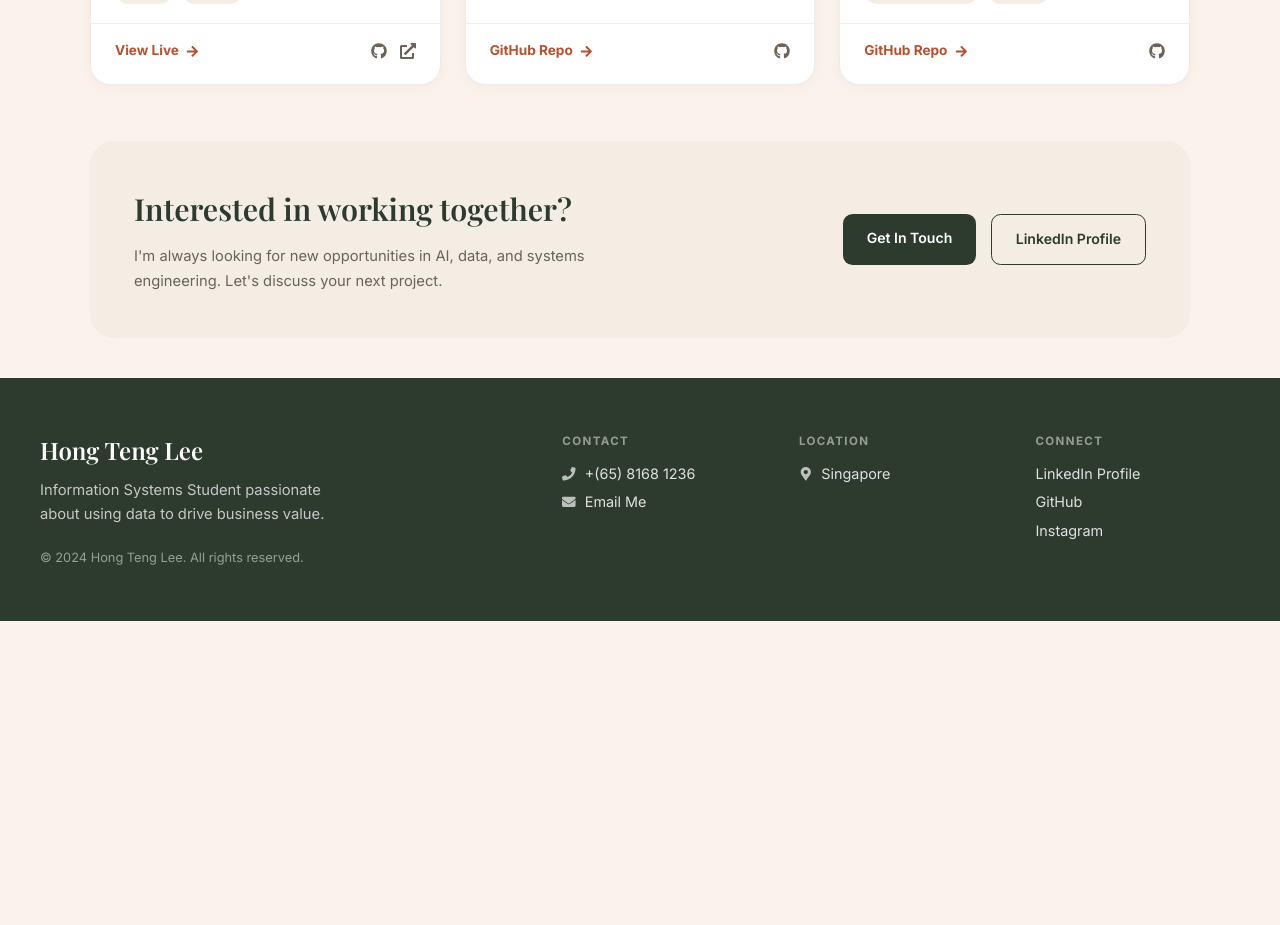
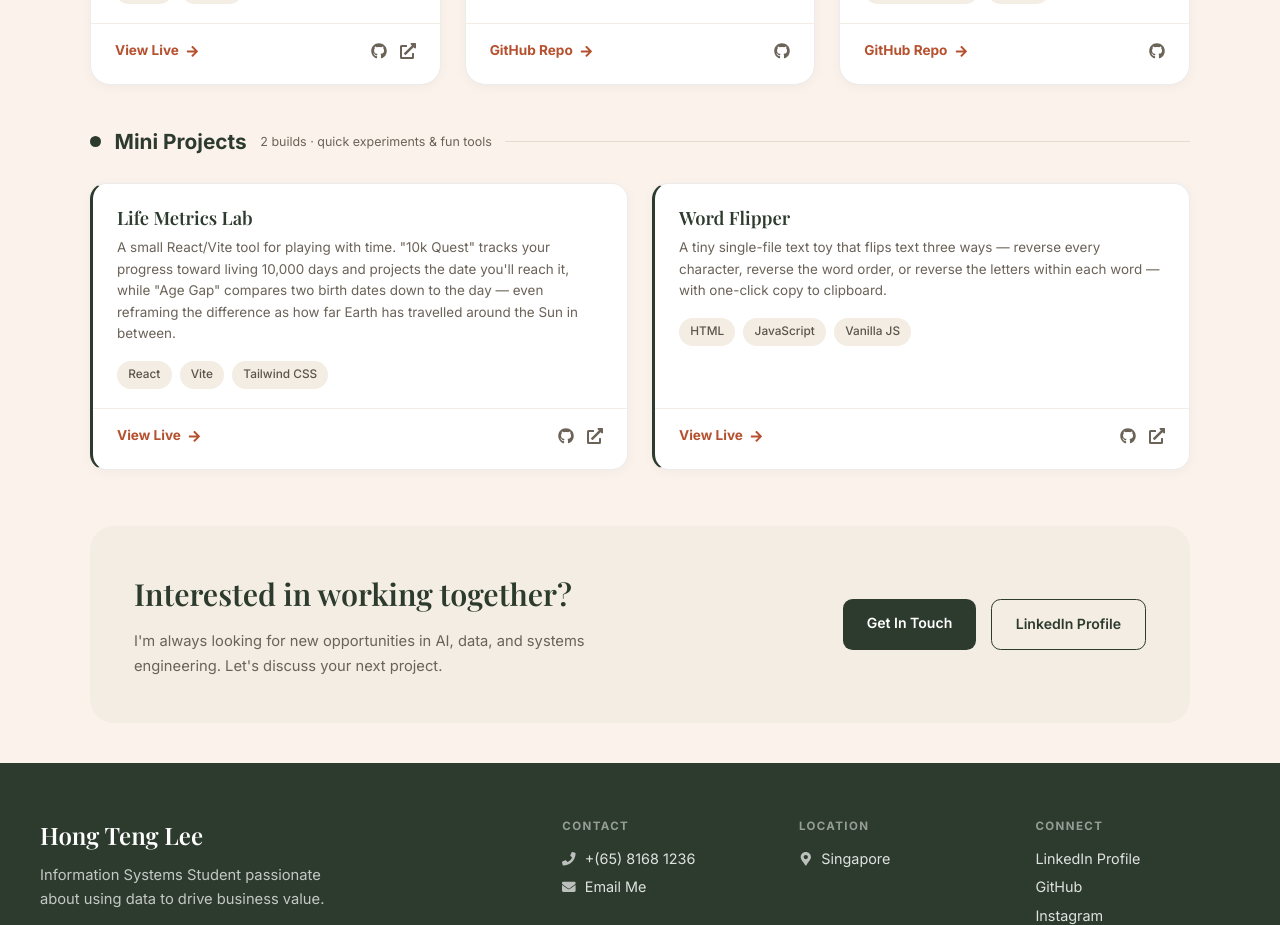
Before and after one commit to htlee1999/HTportfolio, a React (Create React App) app: page /projects in a window 1280 px wide. Shown: the part 3120-4045 px from the top of the page. Before the commit the page ends 3741 px from the top, so only its background shows below. Built offline with nearby package versions, Linux system fonts and the light colour scheme.

Commit message:
project update

```diff
--- a/src/components/Projects/Projects.css
+++ b/src/components/Projects/Projects.css
@@ -132,6 +132,30 @@
 .pjt-group--school .pjt-group-title { color: var(--pjt-amber); }
 .pjt-group--personal .pjt-group-dot { background: var(--pjt-dark); }
 .pjt-group--personal .pjt-group-title { color: var(--pjt-dark); }
+.pjt-group--mini .pjt-group-dot { background: var(--pjt-dark); }
+.pjt-group--mini .pjt-group-title { color: var(--pjt-dark); }
+
+/* ---------- Mini Projects (compact, image-free) ---------- */
+.pjt-mini-grid {
+  display: grid;
+  grid-template-columns: repeat(2, 1fr);
+  gap: 1.5rem;
+}
+.pjt-mini {
+  display: flex;
+  flex-direction: column;
+  background: var(--pjt-white);
+  border: 1px solid #ececec;
+  border-left: 3px solid var(--pjt-dark);
+  border-radius: 1rem;
+  box-shadow: 0 2px 12px rgba(0, 0, 0, 0.04);
+  transition: transform 0.25s ease, box-shadow 0.25s ease;
+}
+.pjt-mini:hover { transform: translateY(-4px); box-shadow: 0 18px 36px -20px rgba(0, 0, 0, 0.28); }
+.pjt-mini-body { padding: 1.4rem 1.5rem 0; flex: 1; }
+.pjt-mini-title { font-family: var(--serif); font-size: 1.15rem; font-weight: 600; line-height: 1.25; margin: 0 0 0.5rem; text-align: left; }
+.pjt-mini-desc { font-size: 0.84rem; line-height: 1.6; color: var(--pjt-muted); margin: 0 0 1rem; }
+.pjt-mini .pjt-tags { margin-bottom: 1.2rem; }
 
 /* ---------- Grid ---------- */
 .pjt-grid {
@@ -237,5 +261,6 @@
   .pjt-featured { grid-template-columns: 1fr; gap: 1.75rem; padding: 1.75rem; }
   .pjt-featured-img { order: -1; }
   .pjt-grid { grid-template-columns: 1fr; }
+  .pjt-mini-grid { grid-template-columns: 1fr; }
   .pjt-cta { padding: 1.75rem; flex-direction: column; align-items: flex-start; }
 }
--- a/src/components/Projects/Projects.js
+++ b/src/components/Projects/Projects.js
@@ -1,7 +1,7 @@
 import React, { useState } from 'react';
 import { FaGithub, FaExternalLinkAlt, FaFilePdf, FaArrowRight, FaArrowLeft } from 'react-icons/fa';
 import './Projects.css';
-import { schoolProjects, personalProjects } from './projectsData';
+import { schoolProjects, personalProjects, miniProjects } from './projectsData';
 
 const allProjects = [...schoolProjects, ...personalProjects];
 const featuredProjects = allProjects.filter((p) => p.featured);
@@ -49,6 +49,22 @@ const ProjectCard = ({ p, kind }) => (
       <p className="pjt-card-desc">{p.description}</p>
       <div className="pjt-tags">
         {p.tags.slice(0, 5).map((t) => (
+          <span className="pjt-tag" key={t}>{t}</span>
+        ))}
+      </div>
+    </div>
+    <CardLinks p={p} />
+  </div>
+);
+
+// Compact, image-free card for small tools / experiments.
+const MiniCard = ({ p }) => (
+  <div className="pjt-mini">
+    <div className="pjt-mini-body">
+      <h3 className="pjt-mini-title">{p.title}</h3>
+      <p className="pjt-mini-desc">{p.description}</p>
+      <div className="pjt-tags">
+        {p.tags.slice(0, 4).map((t) => (
           <span className="pjt-tag" key={t}>{t}</span>
         ))}
       </div>
@@ -144,6 +160,23 @@ const Projects = () => {
         projects={personalProjects}
       />
 
+      {/* MINI PROJECTS */}
+      <section className="pjt-group pjt-group--mini">
+        <header className="pjt-group-head">
+          <span className="pjt-group-dot" />
+          <h2 className="pjt-group-title">Mini Projects</h2>
+          <span className="pjt-group-count">
+            {miniProjects.length} {miniProjects.length === 1 ? 'build' : 'builds'} · quick experiments & fun tools
+          </span>
+          <span className="pjt-group-rule" />
+        </header>
+        <div className="pjt-mini-grid">
+          {miniProjects.map((p) => (
+            <MiniCard p={p} key={p.title} />
+          ))}
+        </div>
+      </section>
+
       {/* CTA */}
       <section className="pjt-cta">
         <div className="pjt-cta-text">
--- a/src/components/Projects/projectsData.js
+++ b/src/components/Projects/projectsData.js
@@ -112,3 +112,24 @@ export const personalProjects = [
     image: cristiano
   }
 ];
+
+// Smaller, self-contained tools and experiments. Rendered as compact,
+// image-free cards rather than the full project cards above.
+export const miniProjects = [
+  {
+    title: "Life Metrics Lab",
+    description: "A small React/Vite tool for playing with time. \"10k Quest\" tracks your progress toward living 10,000 days and projects the date you'll reach it, while \"Age Gap\" compares two birth dates down to the day — even reframing the difference as how far Earth has travelled around the Sun in between.",
+    link: "https://htlee1999.github.io/random_age_project/",
+    github: "https://github.com/htlee1999/random_age_project",
+    type: "both",
+    tags: ["React", "Vite", "Tailwind CSS"]
+  },
+  {
+    title: "Word Flipper",
+    description: "A tiny single-file text toy that flips text three ways — reverse every character, reverse the word order, or reverse the letters within each word — with one-click copy to clipboard.",
+    link: "https://htlee1999.github.io/word-flipper/",
+    github: "https://github.com/htlee1999/word-flipper",
+    type: "both",
+    tags: ["HTML", "JavaScript", "Vanilla JS"]
+  }
+];
```
